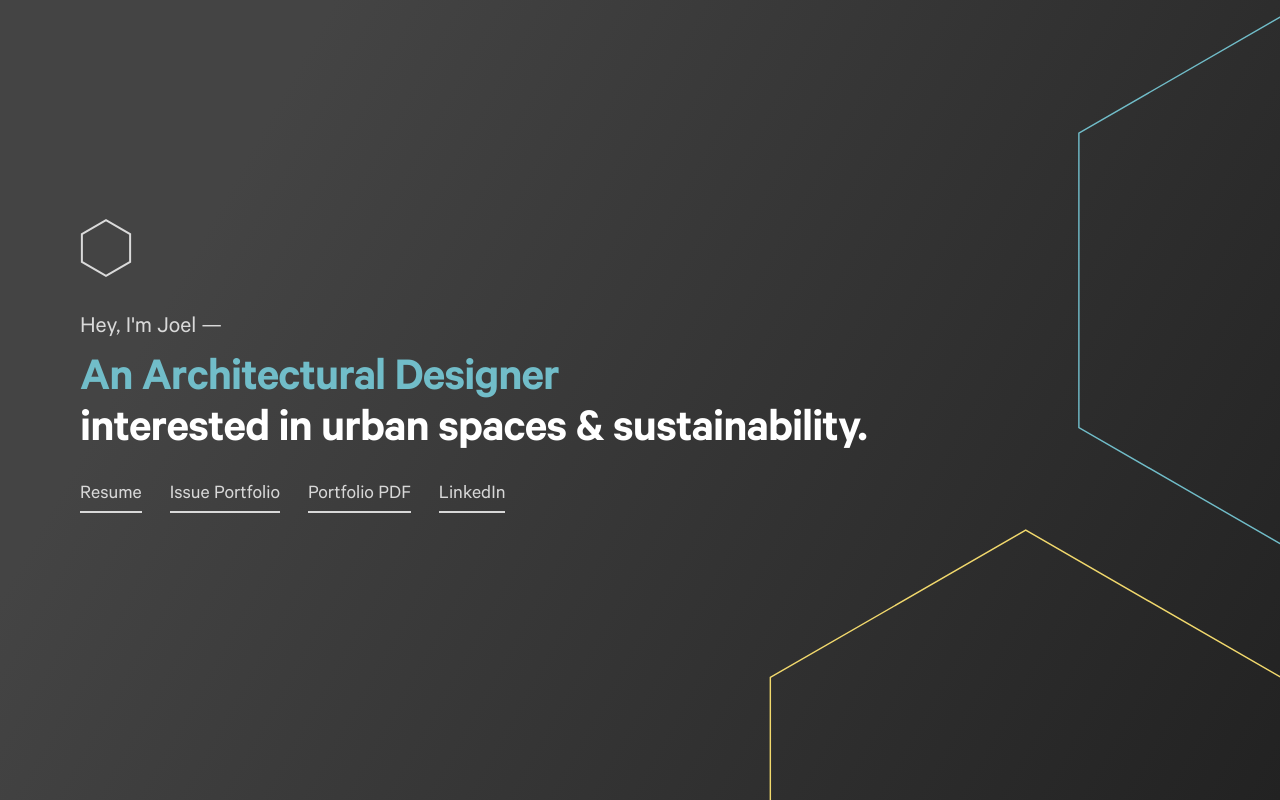
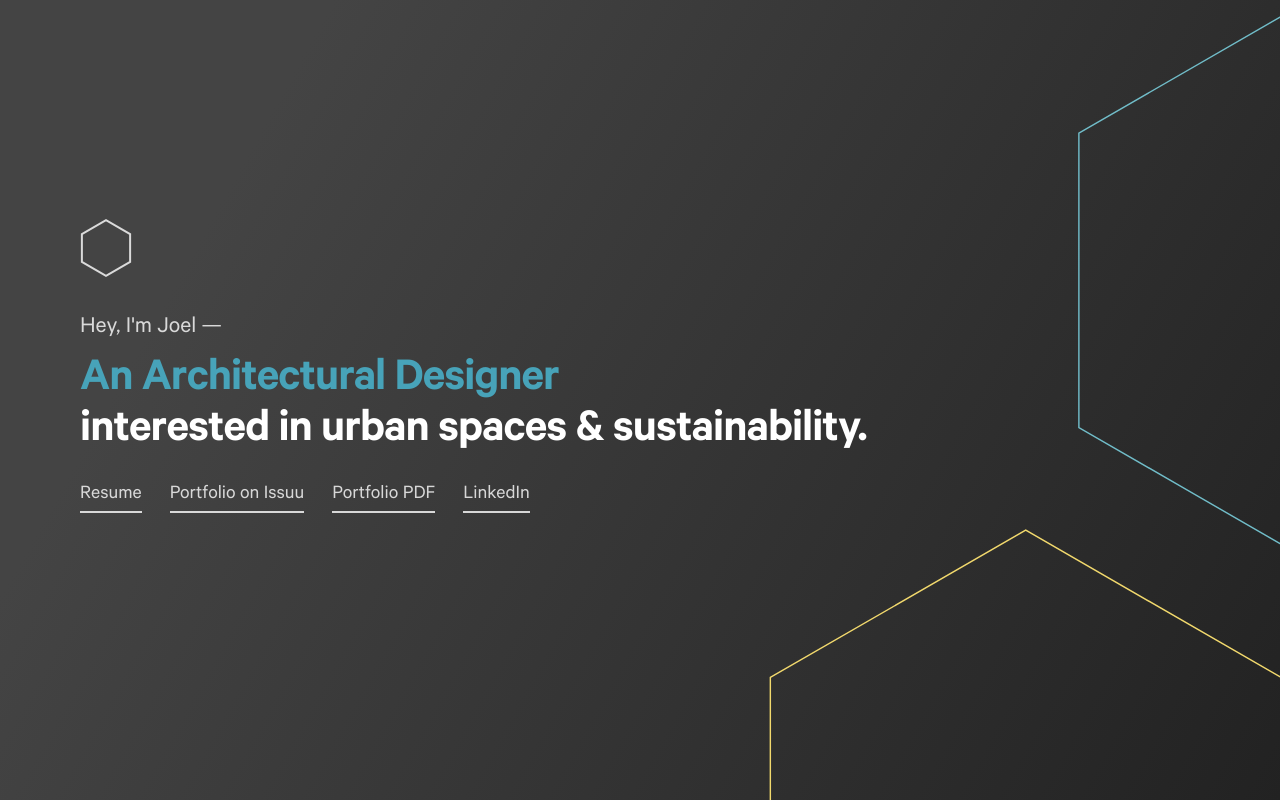
Before and after one commit to tbenning/joel-bott-personal-site, a plain HTML site: page index.html in a window 1280 px wide. Drawn offline with Linux system fonts and the light colour scheme; files whose address does not match are found by name.

Commit message:
update links and color

```diff
--- a/index.html
+++ b/index.html
@@ -26,7 +26,7 @@
     </div>
     <ul class="personal-links">
         <li><a href="https://drive.google.com/file/d/14remSTKXxtLztf8H1VZ1KE0pW_IJZBtV/view?fbclid=IwAR2kqGDGPUpgJFY-0CMALnfFs-psqY2-Qhm66bUkt-mKldZc8Wzy0MYPqIg" target="_blank">Resume</a></li>
-        <li><a href="https://issuu.com/joelbott/docs/portfolio_2021" target="_blank">Issue Portfolio</a></li>
+        <li><a href="https://issuu.com/joelbott/docs/portfolio_2021" target="_blank">Portfolio on Issuu</a></li>
         <li><a href="https://drive.google.com/file/d/1xwiCJpNDOAZJNdfltGS3vYsYDxZCR_Pd/view?fbclid=IwAR2iJW1DW_SAgtHGeJ5FYEaA55ZFNMpX6TrBMNMnQZNDLBp8itgJJ9tBKGA" target="_blank">Portfolio PDF</a></li>
         <li><a href="https://www.linkedin.com/in/joelbott/" target="_blank">LinkedIn</a></li>
     </ul>
--- a/styles.css
+++ b/styles.css
@@ -22,7 +22,7 @@
     font-family: 'Calibre', -apple-system, BlinkMacSystemFont, 'Segoe UI', Roboto, Oxygen, Ubuntu, Cantarell, 'Open Sans', 'Helvetica Neue', sans-serif;
     font-weight: normal;
     font-size: 24px;
-    color: rgba(255,255,255, 0.8);
+    color: rgba(255, 255, 255, 0.8);
     margin: 0;
     margin-top: 32px;
   }
@@ -37,7 +37,8 @@
   }
 
   .blue-title {
-    color: #71BDC9;
+    /* color: #71BDC9; */
+    color: #47A3B9;
     display: block;
   }
 
```
